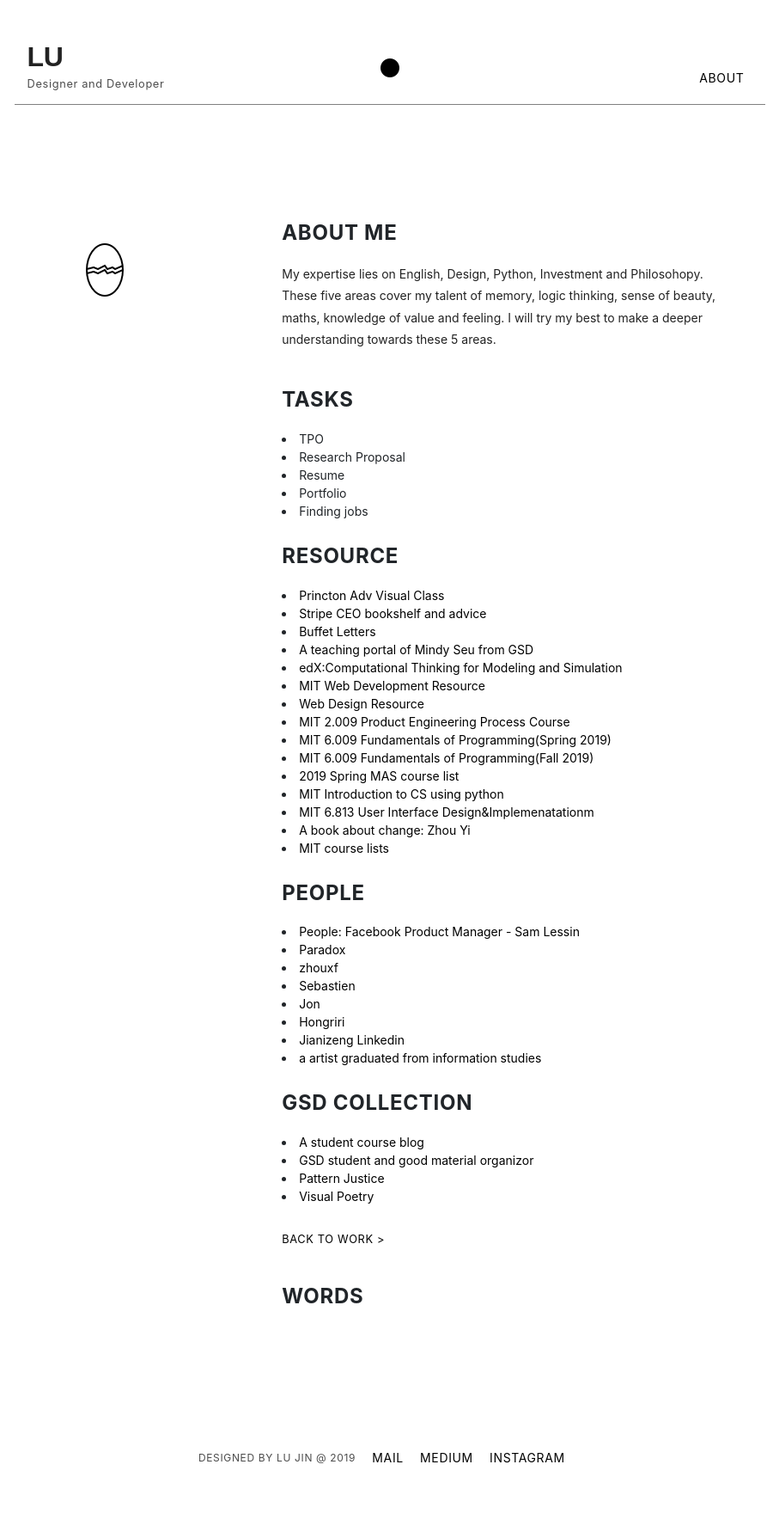
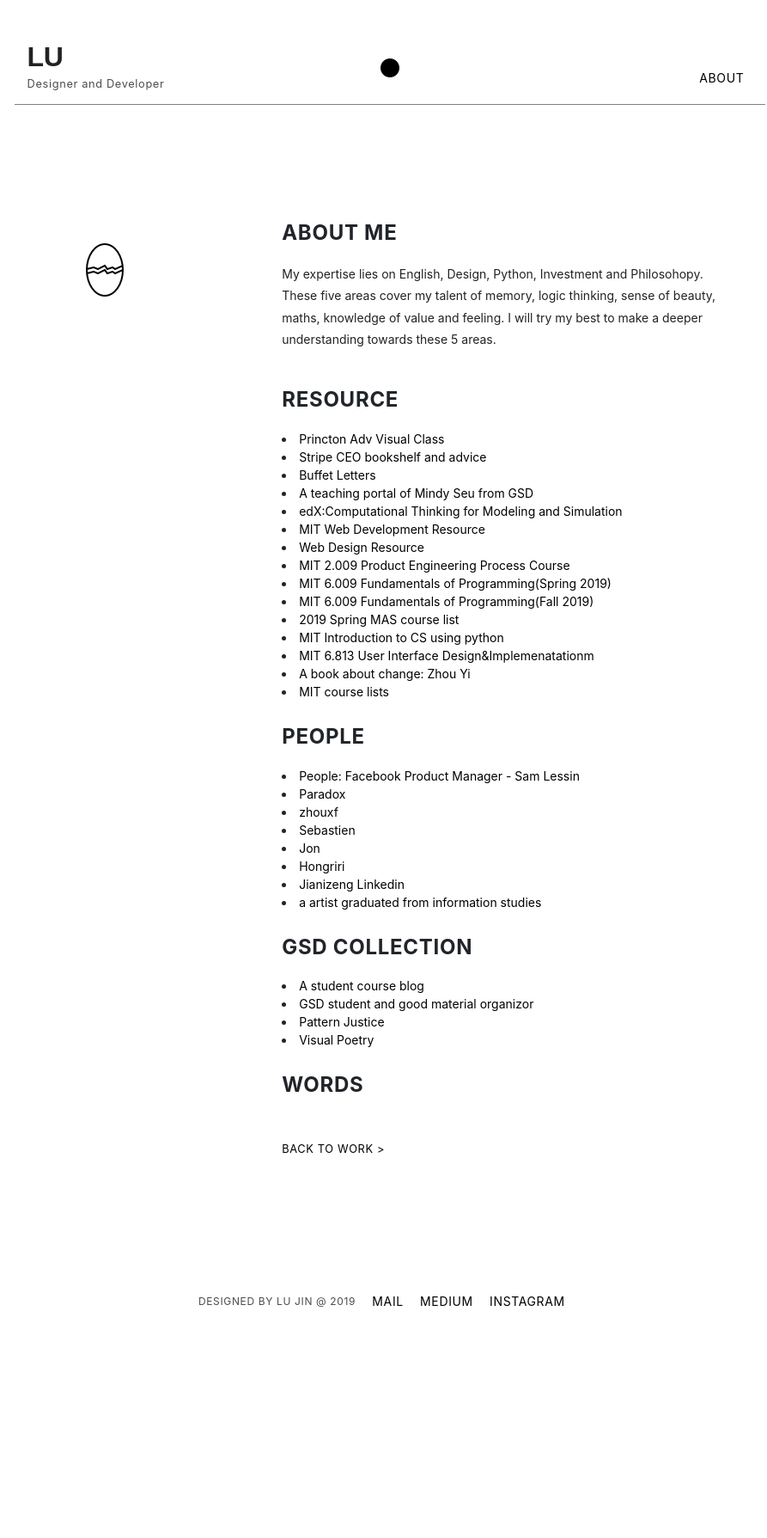
Before and after one commit to beforux/ShakeYourLove, a Jekyll site: the page list.html, which Jekyll copies as it is, in a window 1280 px wide. Shown: the whole page at 86% size, without its empty margins (186-1079 px from the left). Built offline with Jekyll 4.4.1, drawn with Linux system fonts in a browser that asks for light colours; nearby versions of some CDN libraries; after the commit the page ends 1607 px from its top, so only the background shows below that.

Commit message:
Update list.html

```diff
--- a/list.html
+++ b/list.html
@@ -43,12 +43,6 @@
               <div class="col-sm-8">
                   <h3>About me</h3>
                   <p>My expertise lies on English, Design, Python, Investment and Philosohopy. These five areas cover my talent of memory, logic thinking, sense of beauty, maths, knowledge of value and feeling. I will try my best to make a deeper understanding towards these 5 areas. </p>
-                  <h3>Tasks</h3>
-                    <li>TPO</li>
-                    <li>Research Proposal</li>
-                    <li>Resume</li>
-                    <li>Portfolio</li>
-                    <li>Finding jobs</li>
 
                   <h3>Resource</h3>
                 <li> <a href="http://i-n-t-e-r-f-a-c-e.org/">Princton Adv Visual Class</a></li>
@@ -85,10 +79,10 @@
                   <li><a href="http://mindyseu.com/"> GSD student and good material organizor </a></li>
                   <li><a href="https://www.gsd.harvard.edu/course/patterned-justice-design-languages-for-a-just-pittsburgh-spring-2019/">Pattern Justice</a></li>
                   <li><a href="http://digital-and-visual-poetry.blogspot.com/">Visual Poetry</a></li>
+                                  <h3>Words</h3>
 
                   <p class="back small"><a href="index.html">BACK TO WORK > </a></p>
 
-                <h3>Words</h3>
 
               </div>
         <div>
```
